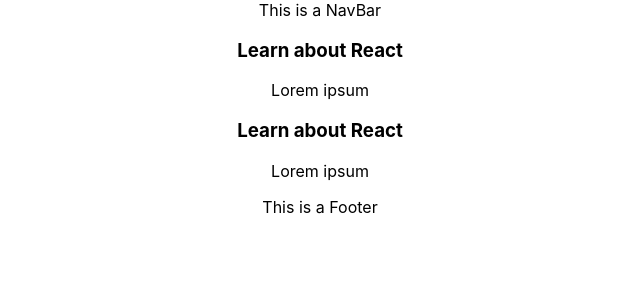
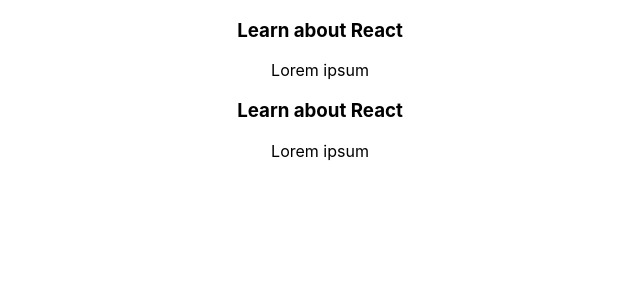
Before and after one commit to jamnjeri/to-do-list, a React (Create React App) app: page / in a window 1280 px wide. Shown: the top 300 px of the page, without its empty margins (320-960 px from the left). Built offline with nearby package versions, Linux system fonts and the light colour scheme.

Commit message:
Added a comment

```diff
--- a/src/App.js
+++ b/src/App.js
@@ -1,15 +1,11 @@
 import logo from './logo.svg';
 import './App.css';
 import Home from './views/Home';
-import NavBar from './components/NavBar';
-import Footer from './components/Footer';
 
 function App() {
   return (
     <div className="App">
-      <NavBar />
       <Home />
-      <Footer />
     </div>
   );
 }
```
